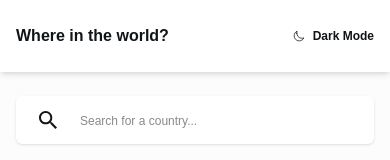
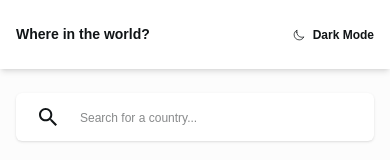
Before and after one commit to afeDayo/ww3, a React (Vite) app: page / in a window 390 px wide. Shown: the top 160 px of the page. Built offline with nearby package versions, Linux system fonts and the light colour scheme.

Commit message:
navbar updatee

```diff
--- a/src/components/NavBar.jsx
+++ b/src/components/NavBar.jsx
@@ -26,7 +26,7 @@ const NavBar = () => {
           navigate("/", { replace: true });
           window.location.reload();
         }}
-        className="decoration-none font-semibold sm:text-[22px] text-[14px cursor-pointer]"
+        className="decoration-none font-semibold sm:text-[22px] text-[14px] cursor-pointer"
       >
         Where in the world?
       </div>
```
